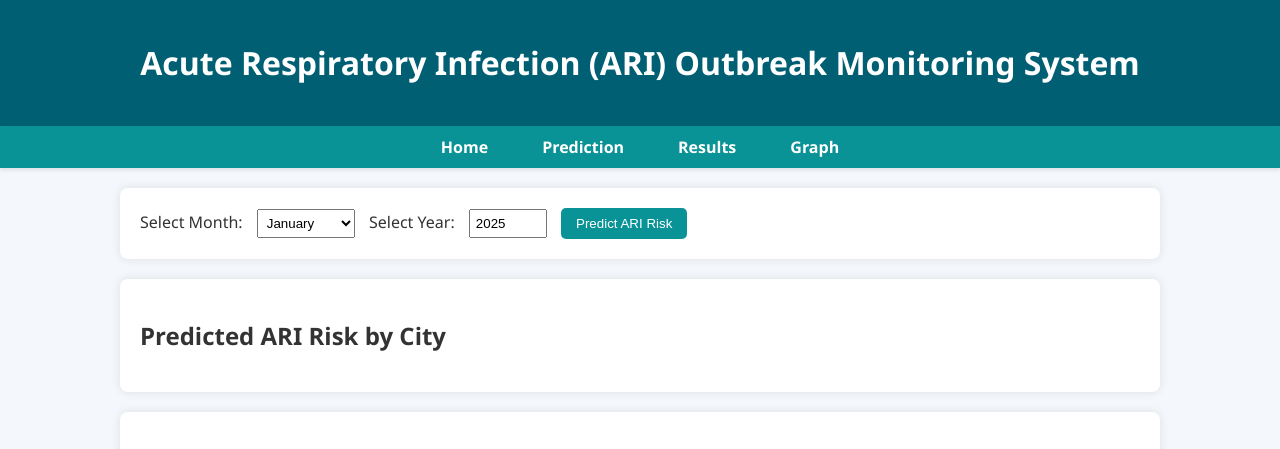
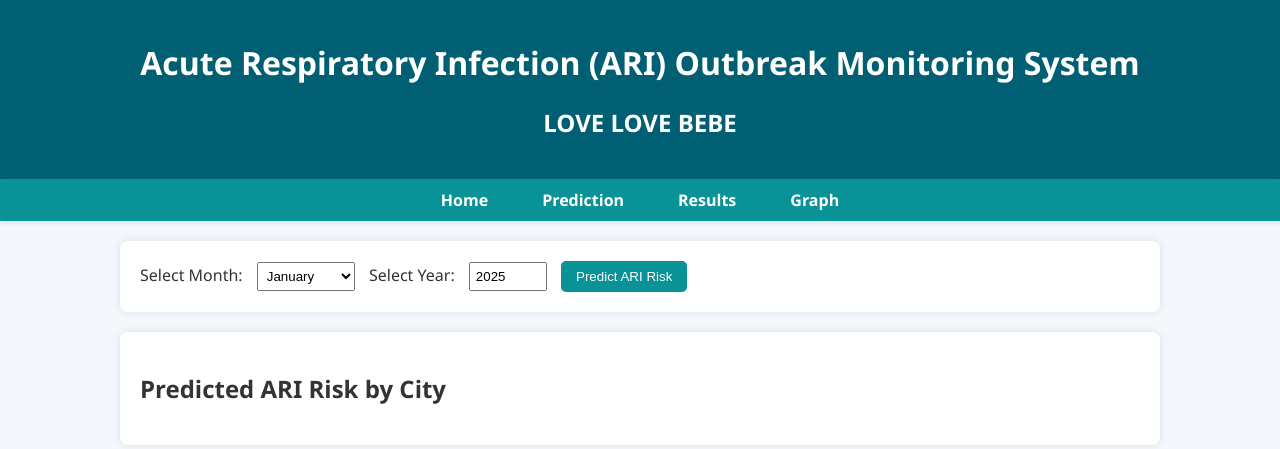
Before and after one commit to laixa0808/ari_outbreak, a plain HTML site: page index.html in a window 1280 px wide. Shown: the top 449 px of the page. Drawn offline with Linux system fonts and the light colour scheme.

Commit message:
pull task

```diff
--- a/index.html
+++ b/index.html
@@ -8,6 +8,7 @@
 <body>
     <header>
         <h1>Acute Respiratory Infection (ARI) Outbreak Monitoring System</h1>
+        <h2> LOVE LOVE BEBE</h2>
     </header>
 
     <nav>
```
